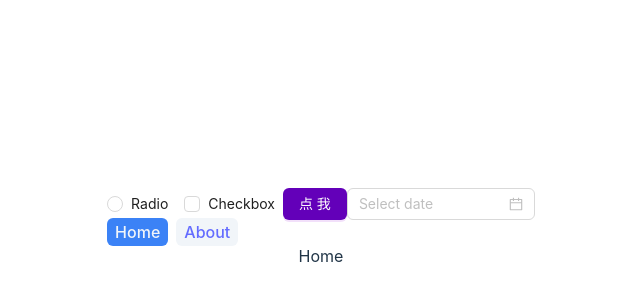
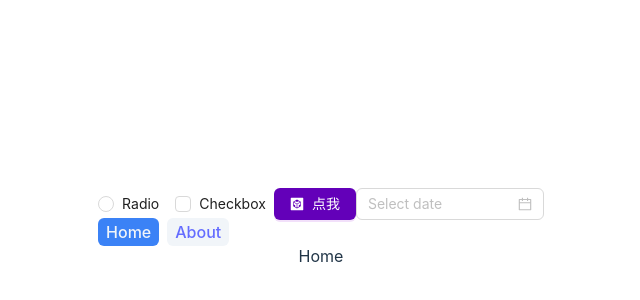
Before and after one commit to ninekiss/poc-web, a React (Vite) app: page / in a window 1280 px wide. Shown: the part 172-472 px from the top of the page, without its empty margins (319-959 px from the left). Built offline with nearby package versions, Linux system fonts and the light colour scheme.

Commit message:
feat: add antd icon

```diff
--- a/package.json
+++ b/package.json
@@ -25,6 +25,7 @@
     ]
   },
   "dependencies": {
+    "@ant-design/icons": "^5.1.4",
     "antd": "^5.6.3",
     "react": "^18.2.0",
     "react-dom": "^18.2.0",
--- a/src/App.tsx
+++ b/src/App.tsx
@@ -2,6 +2,7 @@ import { NavLink, Outlet } from 'react-router-dom';
 import './App.css';
 
 import { DatePicker, Button, Checkbox, Radio, ConfigProvider } from 'antd';
+import { CodeSandboxSquareFilled } from '@ant-design/icons';
 
 function App() {
   return (
@@ -20,7 +21,9 @@ function App() {
       >
         <Radio>Radio</Radio>
         <Checkbox>Checkbox</Checkbox>
-        <Button type="primary">点我</Button>
+        <Button type="primary" icon={<CodeSandboxSquareFilled />}>
+          点我
+        </Button>
       </ConfigProvider>
       <DatePicker />
       <ul className="flex gap-x-2">
```
Also changed, not shown: 1 other file (tests, documents, lock files or other folders).
